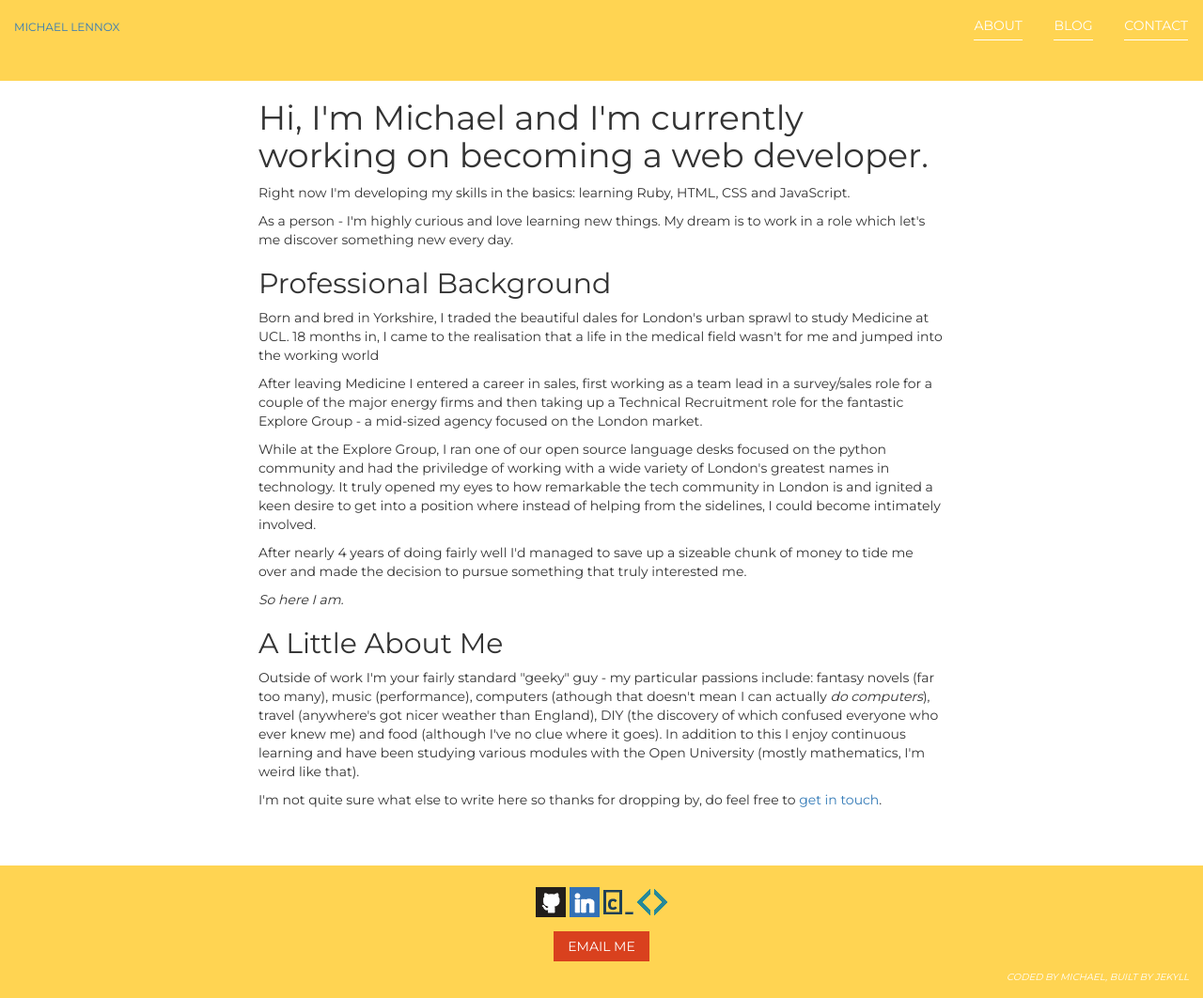
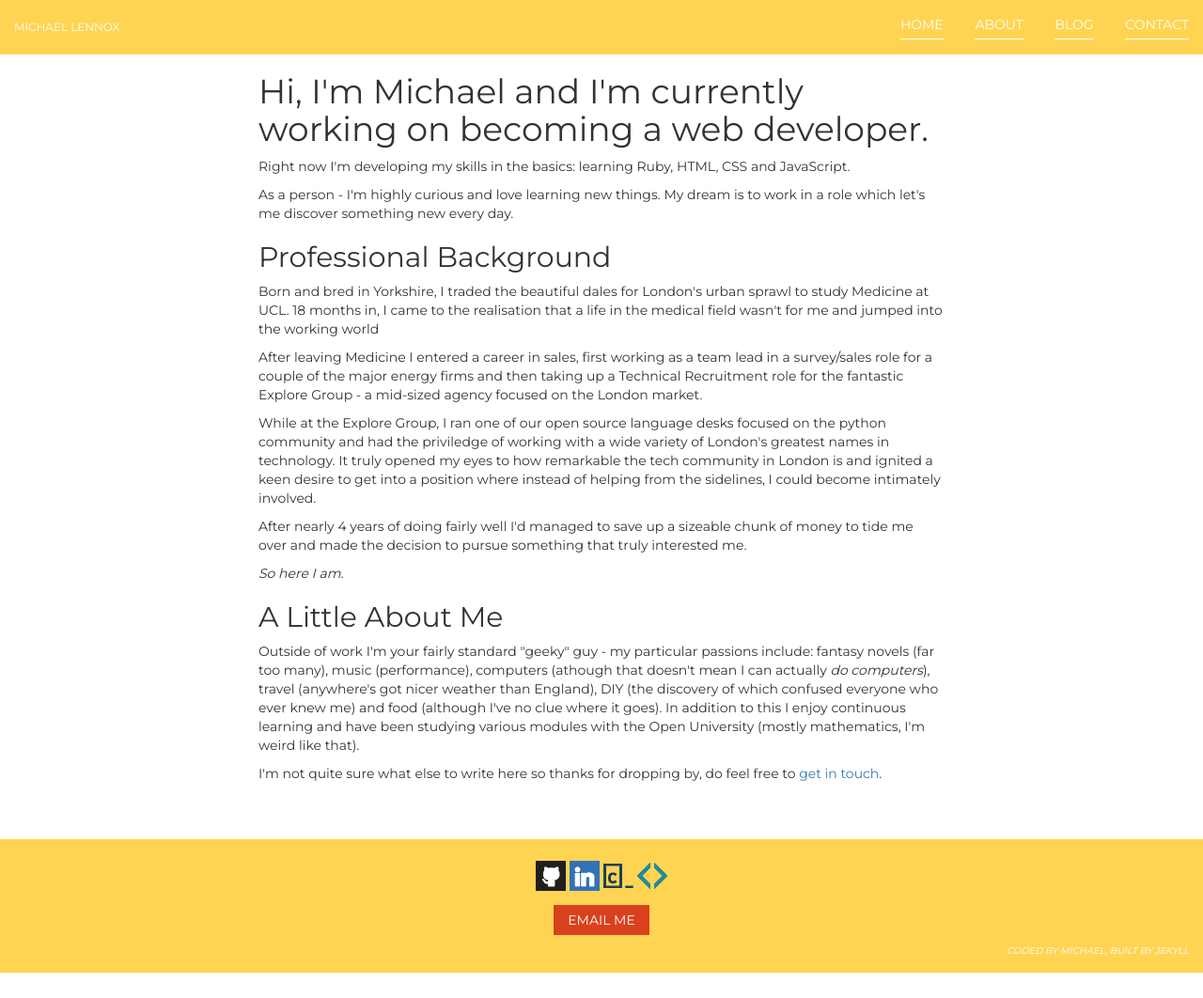
Before and after one commit to michaellennox/michaellennox.github.io, a Jekyll site: the page built from about/index.html, in a window 1280 px wide. Shown: the whole page at 94% size. Built offline with Jekyll 4.4.1, drawn with Linux system fonts in a browser that asks for light colours; nearby versions of some CDN libraries; after the commit the page ends 1035 px from its top, so only the background shows below that.

Commit message:
Revert "moved home link to name in nav"
This reverts commit 6b4ba33e99f50c2eed59d950eadd10941134eeb4.

```diff
--- a/_includes/nav.html
+++ b/_includes/nav.html
@@ -1,13 +1,14 @@
 <nav class="nav container-fluid">
 
-    <a href="{{ site.baseurl }}/index.html"><p class="navbar-text navbar-left name">Michael Lennox</p></a>
+        <p class="navbar-text navbar-left name">Michael Lennox</p>
 
-    <ul class="navbar navbar-right nav-bar">
+        <ul class="navbar-right nav-bar">
 
-        <li><a href="{{ site.baseurl }}/about">About</a></li>
-        <li><a href="{{ site.baseurl }}/blog">Blog</a></li>
-        <li><a href="#bottom">Contact</a></li>
+            <li><a href="{{ site.baseurl }}/index.html">Home</a></li>
+            <li><a href="{{ site.baseurl }}/about">About</a></li>
+            <li><a href="{{ site.baseurl }}/blog">Blog</a></li>
+            <li><a href="#bottom">Contact</a></li>
 
-    </ul>
+        </ul>
 
 </nav>
```
